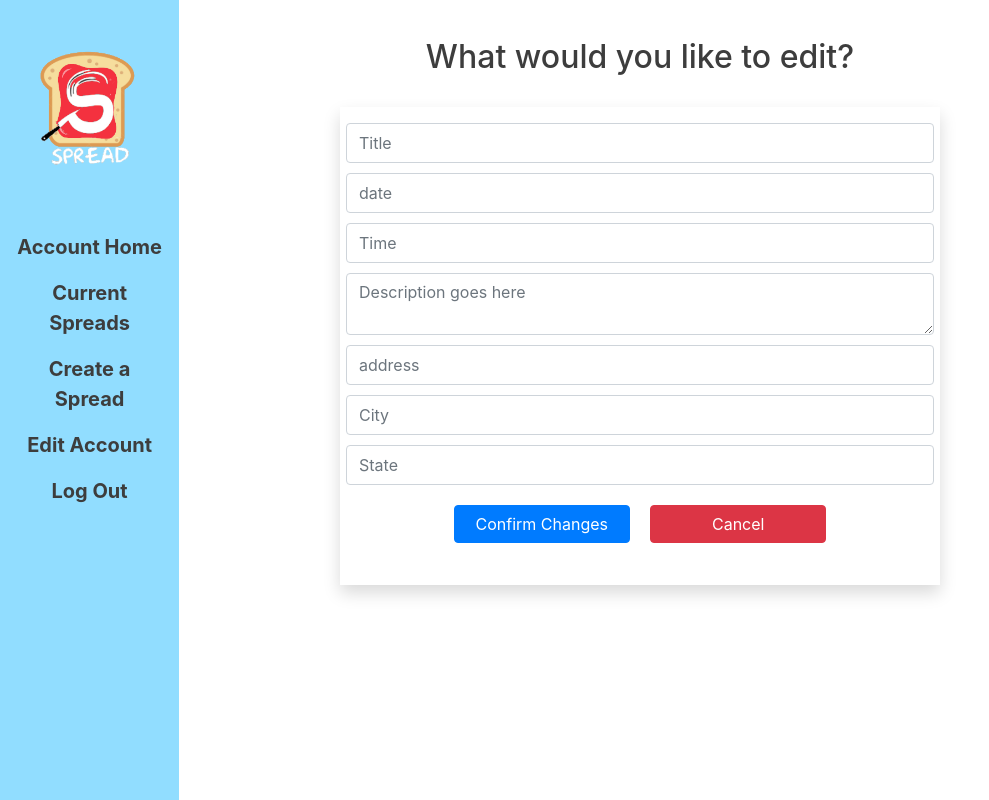
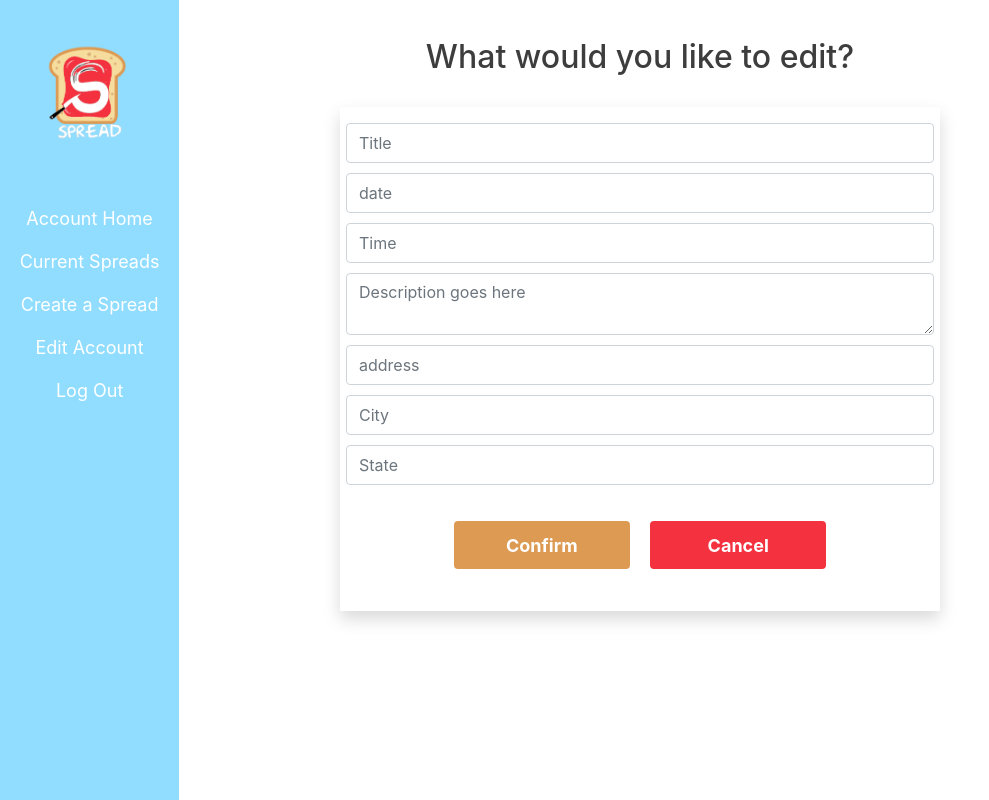
Before and after one commit to Spread-Potluck-Planner/FrontEnd, a React (Create React App) app: page /events/edit/1 in a window 1280 px wide. Shown: the whole page, without its empty margins (0-989 px from the left). Built offline with nearby package versions, Linux system fonts and the light colour scheme; no server answers; sample sign-in values are in the browser's storage.

Commit message:
finished styling for edit and single page component

```diff
--- a/src/App.css
+++ b/src/App.css
@@ -12,8 +12,10 @@
 
 /**** Navigation ****/
 #nav-logo {
-  width: 180px;
+  width: 90%;
+  margin-left: 10%;
   margin-bottom: 50px;
+  align-content:center;
 }
 #sidebar {
   width: 14%;
--- a/src/components/EditPotluck.js
+++ b/src/components/EditPotluck.js
@@ -61,9 +61,9 @@ export default function EditPotluck() {
     return (
         <div className='add-event-dashboard'>
             <Navigation />
-            <div className='dashboard-cards'>
+            <div className='dashboard-cards' id='edit-event-buttons'>
                 <h2>What would you like to edit?</h2>
-                <Form onSubmit={handleSubmit(onSubmit)} className='shadow add-event-container'>
+                <Form className='shadow add-event-container'>
 
                     <Input type="text"
                     placeholder="Title"
@@ -122,8 +122,8 @@ export default function EditPotluck() {
                     <ErrorMessage errors={errors} name="state" />
 
                     <FormGroup>
-                        <Button color ='primary' type="submit" style={{width:'30%', margin: '20px 10px 20px 10px', }}>Confirm Changes</Button>
-                        <Button onClick={() => push(`/events/${id}`)} color='danger' style={{width:'30%', margin: '20px 10px 20px 10px', }}>Cancel</Button>
+                        <Button id='confirm-btn' type="button" onClick={handleSubmit(onSubmit)} style={{width:'30%', margin: '20px 10px 20px 10px', }}>Confirm</Button>
+                        <Button id='cancel-btn' type='button' onClick={() => push(`/events/${id}`)} color='danger' style={{width:'30%', margin: '20px 10px 20px 10px', }}>Cancel</Button>
                     </FormGroup>
 
                 </Form>
--- a/src/styling/SinglePotluck.css
+++ b/src/styling/SinglePotluck.css
@@ -65,8 +65,8 @@ table {
 }
 .card h6{
     text-align:center;
-    margin: 2% auto 2% auto;
-    font-size:35px;
+    margin: 2% auto 1% auto;
+    font-size:25px;
     color:#3D3D3D;
     border-bottom: 3px solid #3D3D3D;
     width:12.5%;
@@ -75,14 +75,22 @@ table {
     border-color: #3D3D3D
 }
 .nav-link {
-    color: #3D3D3D;
-    font-size: 20px;
+    color: white;
+    font-size: 18px;
+    text-decoration: none;
+    /* border: 2px solid white; */
+}
+.nav-link:hover{
     font-weight: bold;
-    text-decoration: none;
+    color: white;
+    /* border: 2px solid white; */
 }
+/* .nav-item{
+    border: 1px solid #3D3D3D;
+} */
 .nav-tabs{
     background-color: #FE7C5C;
-    border: 5px solid #FE7C5C;
+    border: 3px solid #FE7C5C;
 }
 #single-event-p p{
     font-size:25px;
@@ -119,23 +127,71 @@ table {
     font-size:18px;
     font-weight:bold;
     margin-top:3%;
-    padding: .75%
+    padding: .70%
 }
 #delete-btn{
     background-color: #F4313F;
-    border:none;
     position:absolute;
     margin-left:7.5%;
+    border: 2px solid #F4313F;
+}
+#delete-btn:hover {
+    color: #F4313F;
+    font-weight:bold;
+    background-color: white;
+    border: 2px solid #F4313F;
 }
 #edit-btn{
     background-color: #DC9A53;
-    border:none;
     margin-left:45%;
+    border: 2px solid #DC9A53;
+}
+#edit-btn:hover {
+    color: #DC9A53;
+    font-weight:bold;
+    background-color: white;
+    border: 2px solid #DC9A53;
 }
 #back-btn{
     background-color: #FDA6D0;
-    border:none;
     margin-right:7.5%;
+    border: 2px solid #FDA6D0;
+}
+#back-btn:hover {
+    color: #FDA6D0;
+    font-weight:bold;
+    background-color: white;
+    border: 2px solid #FDA6D0
+}
+.form-group{
+    margin-top:16px;
+}
+#cancel-btn{
+    font-size:18px;
+    font-weight:bold;
+    padding: 1.5%;
+    background-color: #F4313F;
+    border: 2px solid #F4313F;
+}
+#cancel-btn:hover {
+    color: #F4313F;
+    font-weight:bold;
+    background-color: white;
+    border: 2px solid #F4313F;
+}
+#confirm-btn{
+    font-size:18px;
+    font-weight:bold;
+    margin-top:5%;
+    padding: 1.5%;
+    background-color: #DC9A53;
+    border: 2px solid #DC9A53;
+}
+#confirm-btn:hover {
+    color: #DC9A53;
+    font-weight:bold;
+    background-color: white;
+    border: 2px solid #DC9A53;
 }
 .dashboard-cards {
     display: flex;
```
